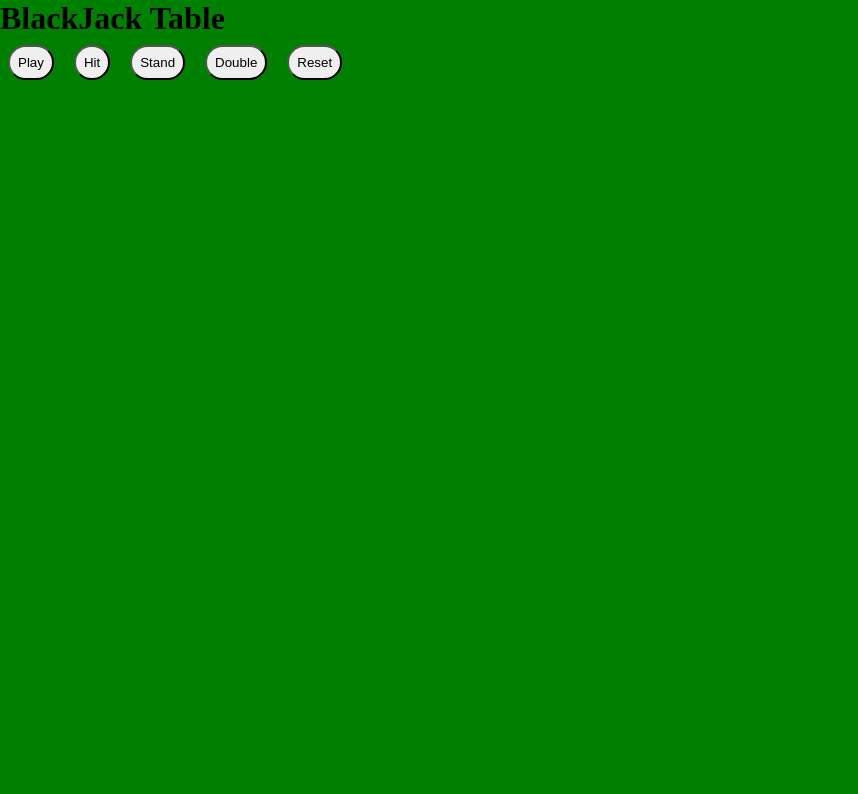
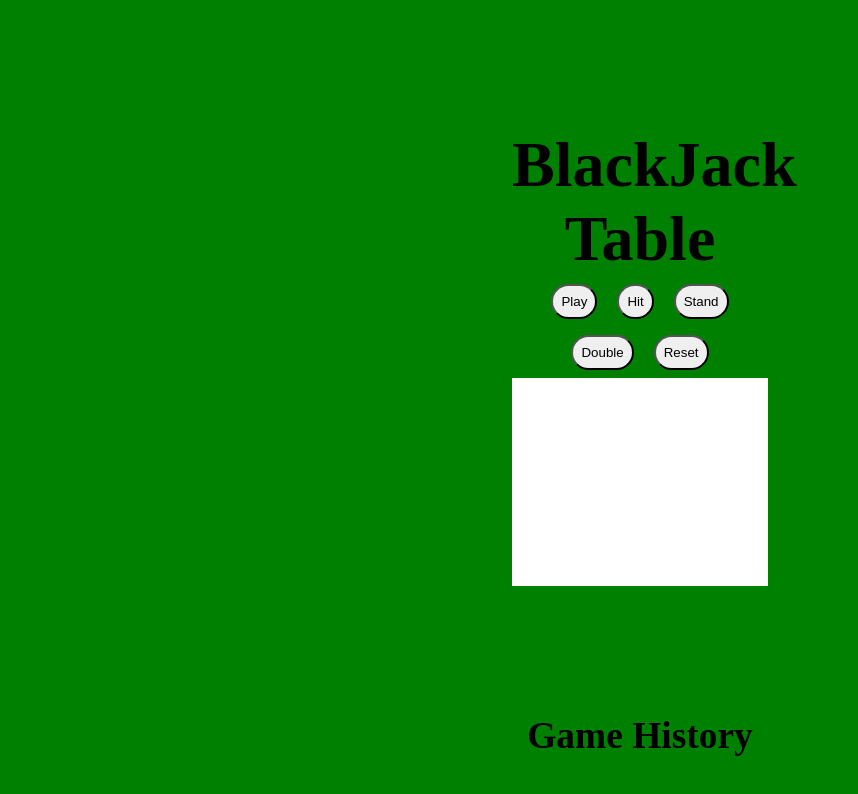
Before and after one commit to S-truong95/BlackJack, a website: page docs/index.html in a window 1280 px wide. Shown: the whole page, without its empty margins (0-858 px from the left). Drawn offline with Linux system fonts and the light colour scheme; files whose address does not match are found by name.

Commit message:
css work

```diff
--- a/docs/css/main.css
+++ b/docs/css/main.css
@@ -44,3 +44,35 @@
     margin: .5rem;
     border-radius: 2rem;
 }
+
+#wrapper{
+    text-align: center;
+}
+
+#wrap{
+    margin-right: 40%;
+    margin-left: 40%;
+    margin-top: 10%;
+}
+
+#console{
+    min-height: 13rem;
+    min-width: 13rem;
+    max-width: 50rem;
+    background-color: white;
+}
+
+#buttons{
+    display: block;
+    text-align: center;
+}
+
+#header{
+    font-size: 4rem;
+    text-align: center;
+}
+
+#name, #history, #gameHistory{
+    font-size: 2rem;
+    text-align: center;
+}
--- a/docs/index.html
+++ b/docs/index.html
@@ -8,16 +8,19 @@
     <title>Document</title>
 </head>
 <body id="app">
-    <h1>BlackJack Table</h1>
+    <div id="wrap">
+    <h1 id="header">BlackJack Table</h1>
+    <div id="buttons">
     <button id="btn-play">Play</button>
     <button id="btn-hit">Hit</button>
     <button id="btn-stand">Stand</button>
     <button id="btn-double">Double</button>
     <button id="btn-reset">Reset</button>
-
+</div>
     <div id="name">
 
     </div>
+    <div id="console">
     <div id="start">
 
     </div>
@@ -36,9 +39,16 @@
     <div id="outcome">
 
     </div>
+</div>
+</div>
+    <div id="wrap">
+        <div id="gameHistory">
+            <h3>Game History</h3>
+        </div>
     <div id="history">
 
     </div>
+</div>
     <script src="main.js"></script>
 </body>
 </html>
```
